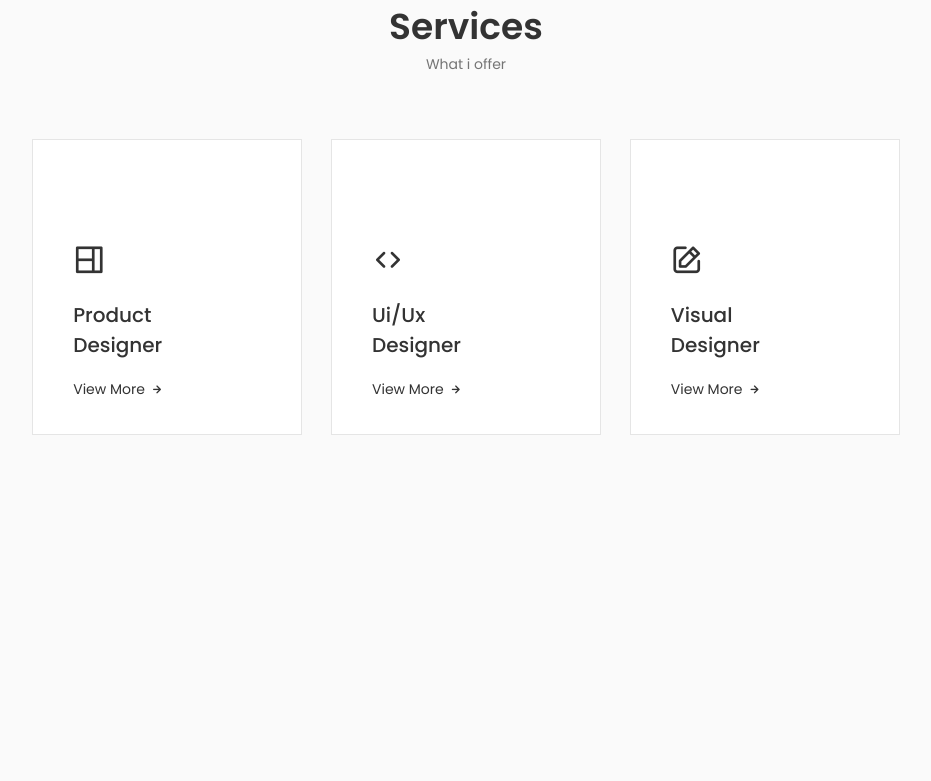
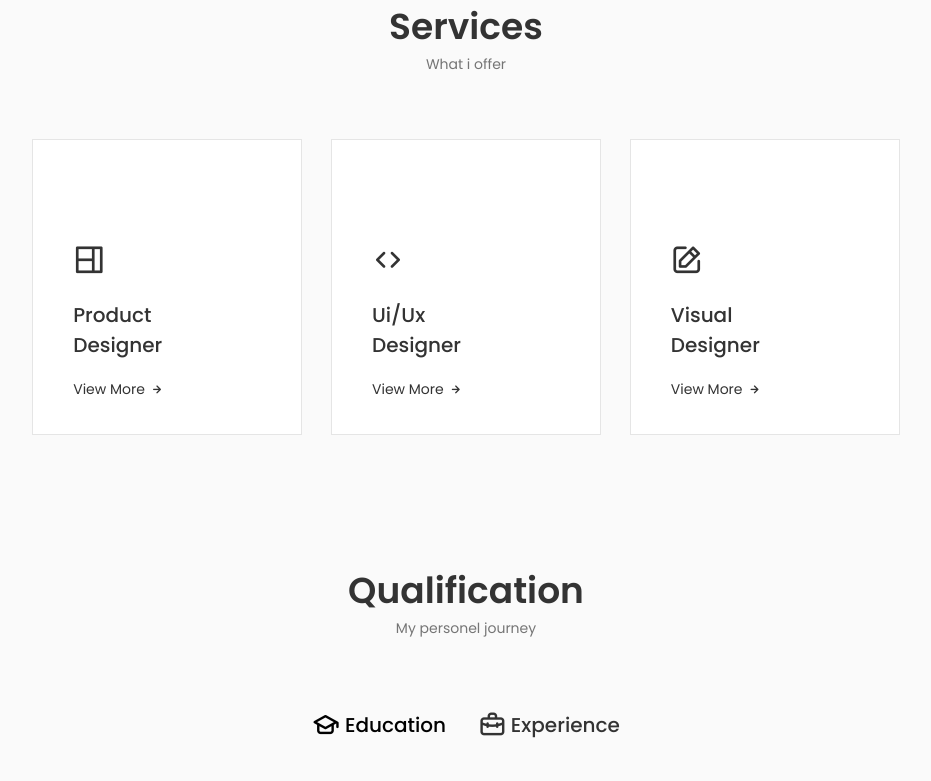
Before and after one commit to CSPEDITOR/Portfolio, a React (Vite) app: page / in a window 1280 px wide. Shown: the part 2000-2781 px from the top of the page, without its empty margins (174-1105 px from the left). Before the commit the page ends 2467 px from the top, so only its background shows below. Built offline with nearby package versions, Linux system fonts and the light colour scheme.

Commit message:
Added Qualification section with responsive layout

```diff
--- a/src/App.jsx
+++ b/src/App.jsx
@@ -2,6 +2,7 @@
 import About from './components/about/About'
 import Header from './components/header/Header'
 import Home from './components/home/Home'
+import Qualification from './components/qualification/Qualification'
 import Services from './components/services/Services'
 import Skills from './components/skills/Skills'
 
@@ -14,6 +15,7 @@
         <About/>
         <Skills/>
         <Services/>
+        <Qualification/>
       </main>
     </>
   )
--- /dev/null
+++ b/src/components/qualification/Qualification.jsx
@@ -0,0 +1,149 @@
+import React, { useState } from 'react';
+import "./qualification.css";
+
+const Qualification = () => {
+    const [toggleState, setToggleState] = useState(1);
+    const toggleTab = (index) =>{
+        setToggleState(index);
+    }
+  return (
+    <section className="qualification section">
+        <h2 className="section__title">Qualification</h2>
+        <span className="section__subtitle">My personel journey</span>
+
+        <div className="qualification__container container">
+            <div className="qualification__tabs">
+                <div onClick={()=>toggleTab(1)} className={toggleState === 1 ? "qualification__button qualification__active button--flex": "qualification__button button--flex"}>
+                    <i className="uil uil-graduation-cap qualification__icon"></i>
+                    Education
+                </div>
+                <div onClick={()=>toggleTab(2)} className={toggleState === 2 ? "qualification__button qualification__active button--flex":"qualification__button button--flex"}>
+                    <i className="uil uil-briefcase-alt qualification__icon"></i>
+                    Experience
+                </div>
+            </div>
+
+            <div className="qualification__sections">
+                <div className={toggleState === 1 ? "qualification__content qualification__content-active" : "qualification__content"}>
+                    <div className="qualification__data">
+                        <div>
+                            <h3 className="qualification__title">MCA</h3>
+                            <span className="qualification__subtitle">IGIT, Saranga</span>
+                            <div className="qualification__calendar">
+                                <i className="uil uil-calendar-alt"></i>
+                                2023 - 2025
+                            </div>
+                        </div>
+                        <div>
+                            <span className="qualification__rounder"></span>
+                            <span className="qualification__line"></span>
+                        </div>
+                    </div>
+
+                    <div className="qualification__data">
+                        <div></div>
+                        <div>
+                            <span className="qualification__rounder"></span>
+                            <span className="qualification__line"></span>
+                        </div>
+
+                        <div>
+                            <h3 className="qualification__title">B.Sc. Mathematics</h3>
+                            <span className="qualification__subtitle">Berhampur University</span>
+                            <div className="qualification__calendar">
+                                <i className="uil uil-calendar-alt"></i>
+                                2023
+                            </div>
+                        </div>
+                    </div>
+
+
+                    <div className="qualification__data">
+                        <div>
+                            <h3 className="qualification__title">MCA</h3>
+                            <span className="qualification__subtitle">IGIT, Saranga</span>
+                            <div className="qualification__calendar">
+                                <i className="uil uil-calendar-alt"></i>
+                                2023 - 2025
+                            </div>
+                        </div>
+                        <div>
+                            <span className="qualification__rounder"></span>
+                            <span className="qualification__line"></span>
+                        </div>
+                    </div>
+
+                    <div className="qualification__data">
+                        <div></div>
+                        <div>
+                            <span className="qualification__rounder"></span>
+                            <span className="qualification__line"></span>
+                        </div>
+
+                        <div>
+                            <h3 className="qualification__title">B.Sc. Mathematics</h3>
+                            <span className="qualification__subtitle">Berhampur University</span>
+                            <div className="qualification__calendar">
+                                <i className="uil uil-calendar-alt"></i>
+                                2023
+                            </div>
+                        </div>
+                    </div>
+                </div>
+
+                <div className={toggleState === 2 ? "qualification__content qualification__content-active" : "qualification__content"}>
+                    <div className="qualification__data">
+                        <div>
+                            <h3 className="qualification__title">Frontend Developer</h3>
+                            <span className="qualification__subtitle">IGIT, Saranga</span>
+                            <div className="qualification__calendar">
+                                <i className="uil uil-calendar-alt"></i>
+                                2023 - 2025
+                            </div>
+                        </div>
+                        <div>
+                            <span className="qualification__rounder"></span>
+                            <span className="qualification__line"></span>
+                        </div>
+                    </div>
+
+                    <div className="qualification__data">
+                        <div></div>
+                        <div>
+                            <span className="qualification__rounder"></span>
+                            <span className="qualification__line"></span>
+                        </div>
+
+                        <div>
+                            <h3 className="qualification__title">B.Sc. Mathematics</h3>
+                            <span className="qualification__subtitle">Berhampur University</span>
+                            <div className="qualification__calendar">
+                                <i className="uil uil-calendar-alt"></i>
+                                2023
+                            </div>
+                        </div>
+                    </div>
+
+
+                    <div className="qualification__data">
+                        <div>
+                            <h3 className="qualification__title">MCA</h3>
+                            <span className="qualification__subtitle">IGIT, Saranga</span>
+                            <div className="qualification__calendar">
+                                <i className="uil uil-calendar-alt"></i>
+                                2023 - 2025
+                            </div>
+                        </div>
+                        <div>
+                            <span className="qualification__rounder"></span>
+                            <span className="qualification__line"></span>
+                        </div>
+                    </div>
+                </div>
+            </div>
+        </div>
+    </section>
+  )
+}
+
+export default Qualification;
--- /dev/null
+++ b/src/components/qualification/qualification.css
@@ -0,0 +1,115 @@
+.qualification__container{
+    max-width: 768px;
+}
+
+.qualification__tabs{
+    display: flex;
+    justify-content: center;
+    margin-bottom: var(--mb-2);
+}
+
+.qualification__button{
+    font-size: var(--h3-font-size);
+    font-weight: var(--font-medium);
+    color: var(--title-color);
+    margin: 0 var(--mb-1);
+    cursor: pointer;
+}
+
+.qualification__button:hover{
+    color: var(--title-color-dark);
+}
+
+.qualification__icon{
+    font-size: 1.8rem;
+    margin-right: var(--mb-0-25);
+}
+
+.qualification__active{
+    color: var(--title-color-dark);
+}
+
+.qualification__sections{
+    display: grid;
+    grid-template-columns: 0.5fr;
+    justify-content: center;
+}
+
+.qualification__content{
+    display: none;
+}
+
+.qualification__content-active{
+    display: block;
+}
+
+.qualification__data{
+    display: grid;
+    grid-template-columns: 1fr max-content 1fr;
+    column-gap: 1.5rem;
+}
+
+.qualification__title{
+    font-size: var(--normal-font-size);
+    font-weight: var(--font-medium);
+}
+
+.qualification__subtitle{
+    display: inline-block;
+    font-style: var(--smll-font-size);
+    margin-bottom: var(--mb-1);
+}
+
+.qualification__calendar{
+    font-size: var(--smll-font-size);
+}
+
+.qualification__rounder{
+    display: inline-block;
+    width: 13px;
+    height: 13px;
+    background-color: var(--text-color);
+    border-radius: 50%;
+}
+
+.qualification__line{
+    display: block;
+    width: 1px;
+    height: 100%;
+    background-color: var(--text-color);
+    transform: translate(6px, -7px);
+}
+
+
+/*=============== BREAKPOINTS ===============*/
+/* For large devices */
+@media screen and (max-width: 992px) {
+  .qualification__container{
+    margin-left: auto;
+    margin-right: auto;
+  }
+}
+
+/* For medium devices */
+@media screen and (max-width: 768px) {
+  .qualification__container{
+    margin-left: var(--mb-1-5);
+    margin-right: var(--mb-1-5);
+  }
+}
+
+@media screen and (max-width: 576px) {
+    .qualification__sections{
+        grid-template-columns: initial;
+    }
+    .qualification__button{
+        margin: 0 var(--mb-0-75);
+    }
+}
+
+/* For small devices */
+@media screen and (max-width: 350px) {
+  .qualification__data{
+    gap: 0.5rem;
+  }
+}
```
